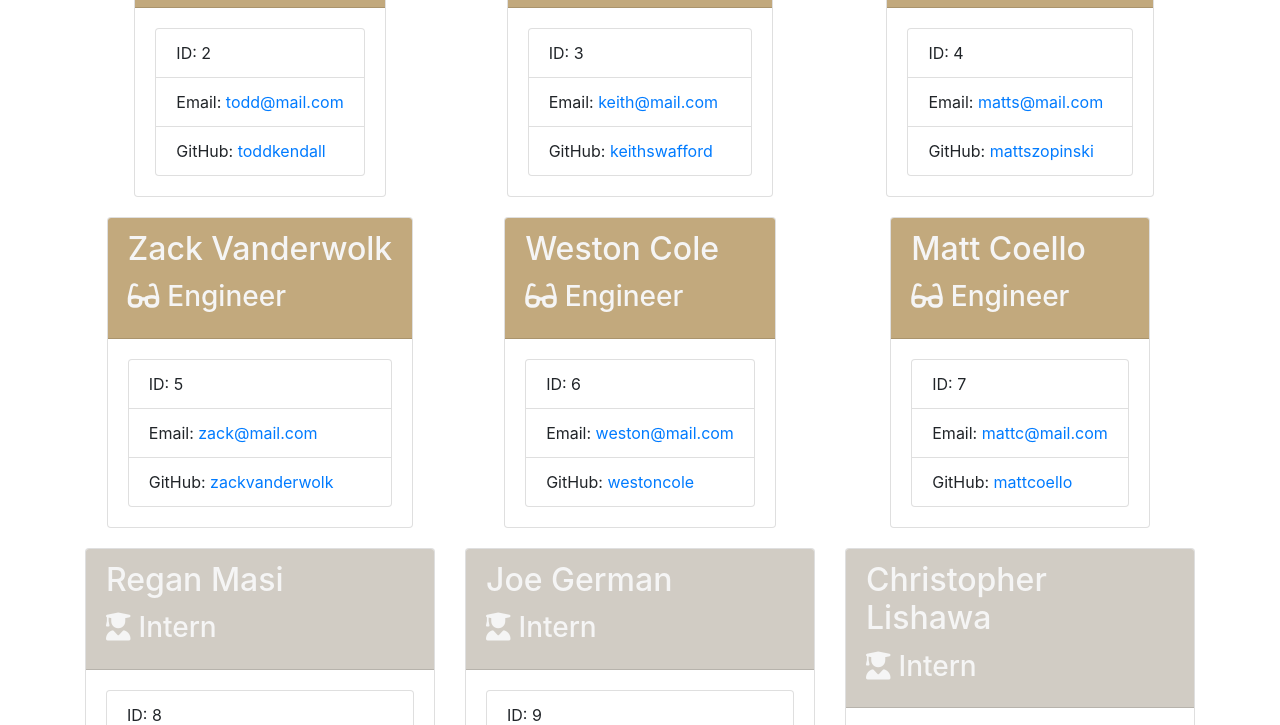
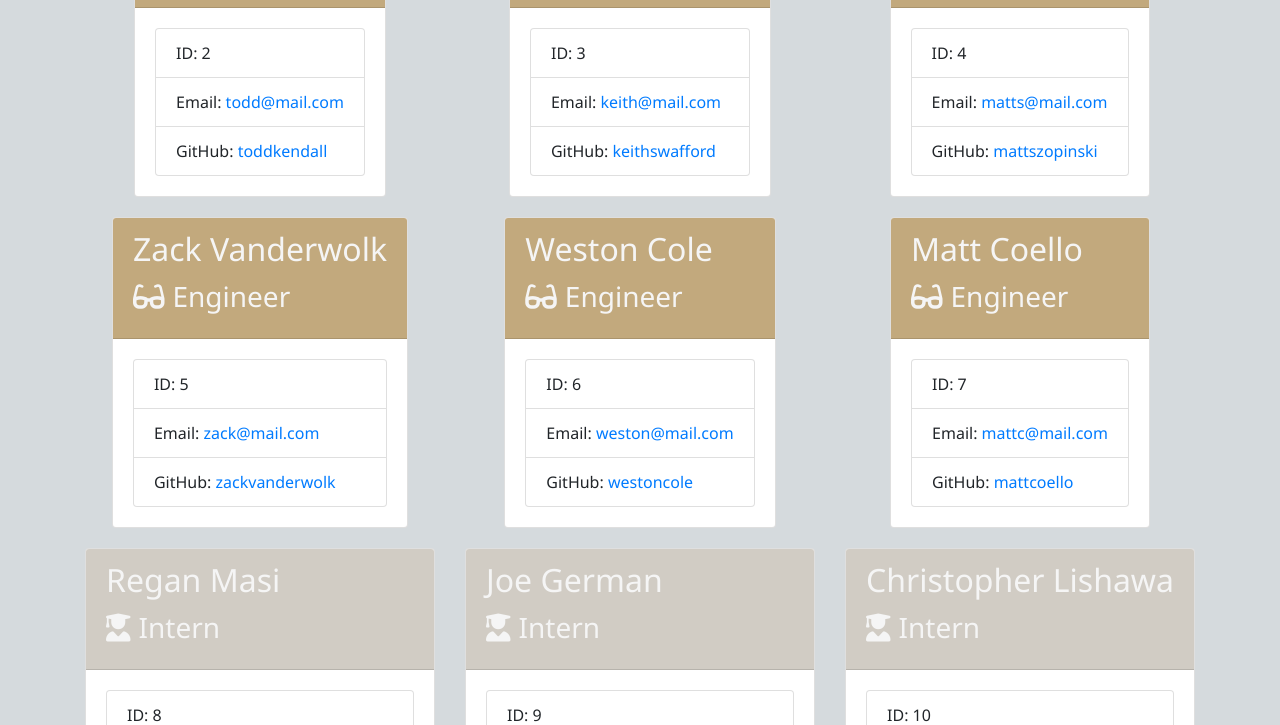
Before and after one commit to ryanrotman/homework-10-team-profile-generator, a website: page Output/team.html in a window 1280 px wide. Shown: the part 665-1390 px from the top of the page. Drawn offline with nearby package versions, Linux system fonts and the light colour scheme.

Commit message:
added font family styling and background color to body

```diff
--- a/Output/style.css
+++ b/Output/style.css
@@ -1,3 +1,8 @@
+body {
+    background-color: #d5dadd;
+    font-family: 'Segoe UI', Tahoma, Geneva, Verdana, sans-serif;
+}
+
 .team-area {
     margin-top: 20px;
     margin-bottom: 20px;
```
